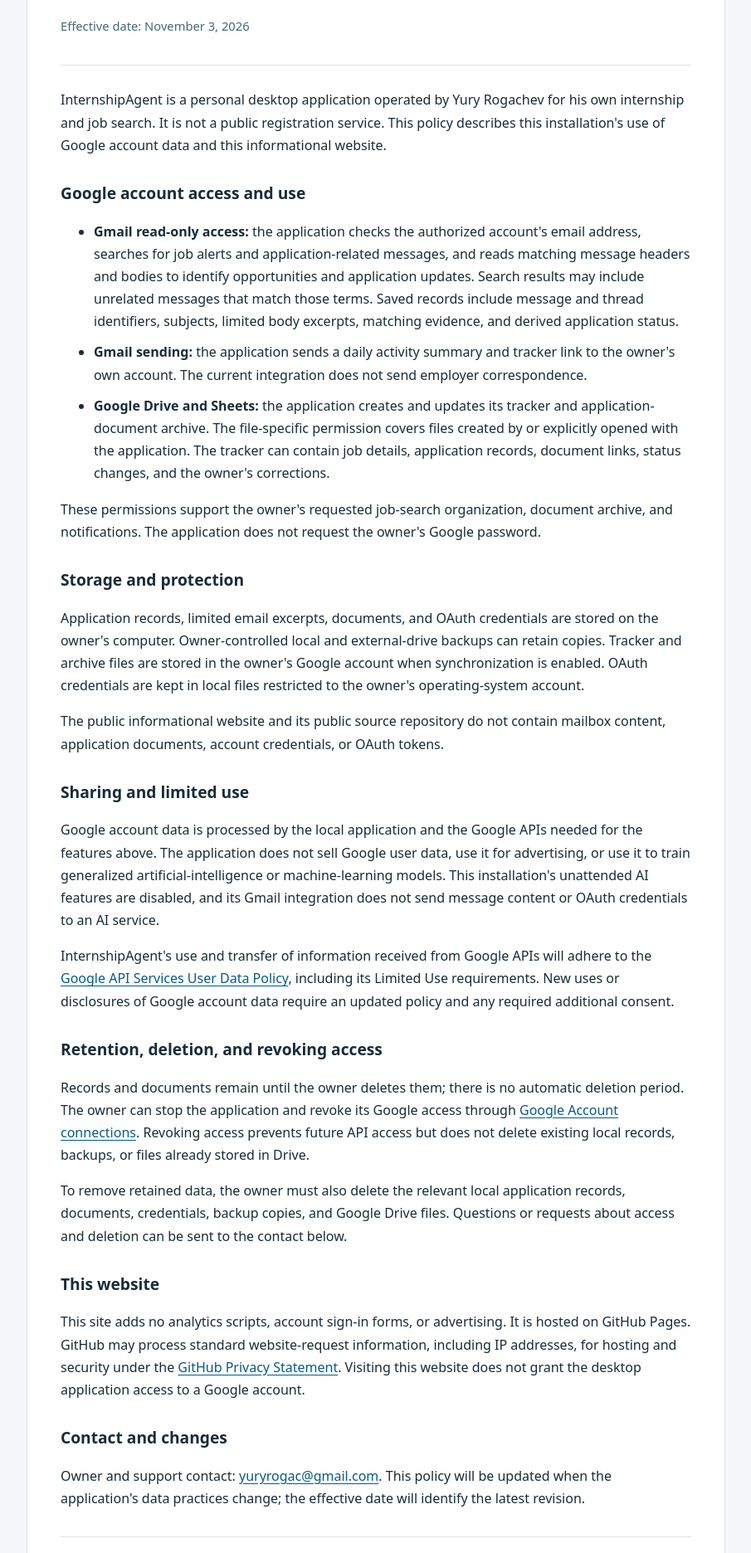
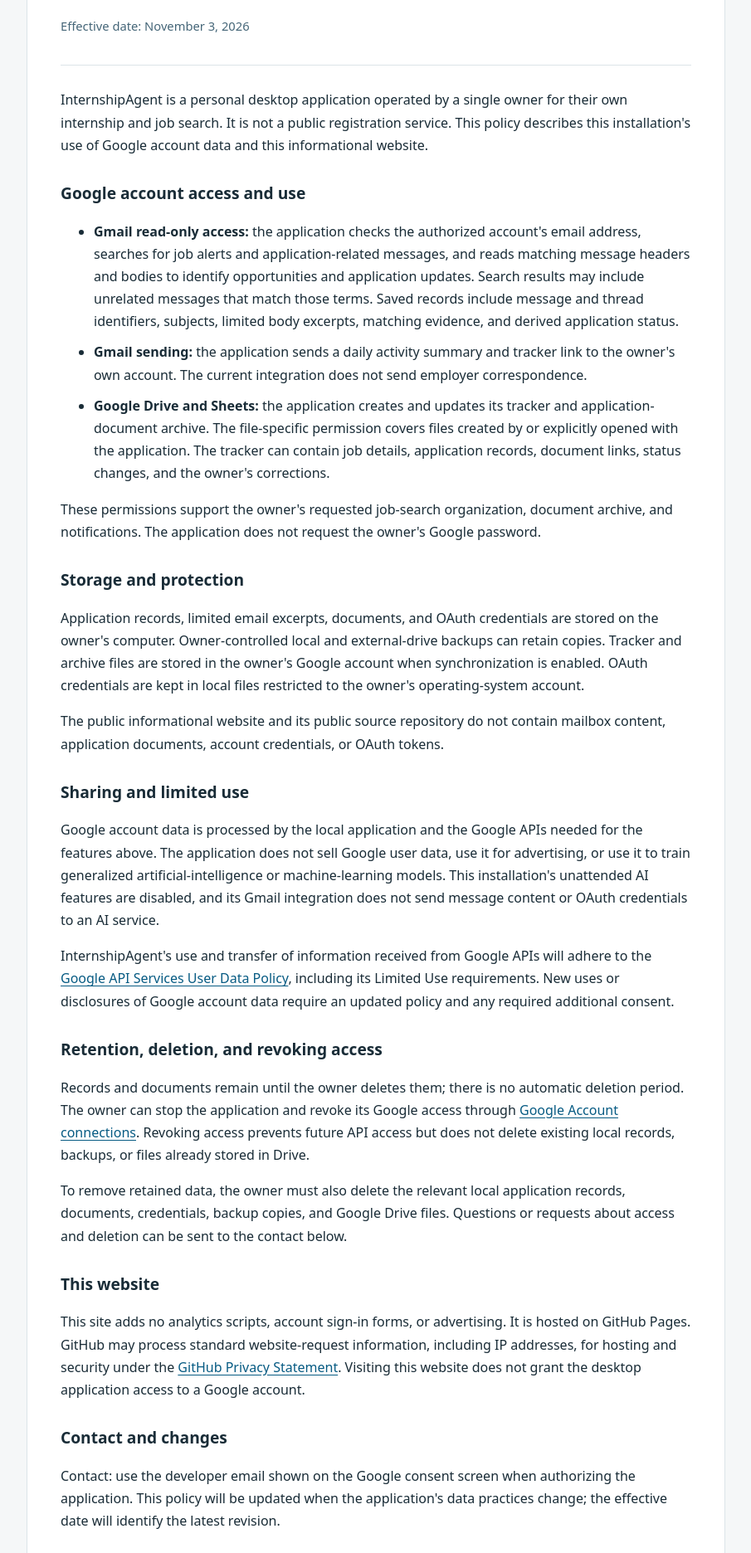
Before and after one commit to yrogachev/yrogachev.github.io, a plain HTML site: page privacy.html in a window 1280 px wide. Shown: the part 203-2075 px from the top of the page at 83% size, without its empty margins (187-1092 px from the left). Drawn offline with Linux system fonts and the light colour scheme.

Commit message:
Update privacy.html

```diff
--- a/privacy.html
+++ b/privacy.html
@@ -2,6 +2,7 @@
 <html lang="en">
 <head>
   <meta charset="utf-8">
+  <meta name="robots" content="noindex, nofollow, noarchive">
   <meta name="viewport" content="width=device-width, initial-scale=1">
   <meta name="description" content="How the personal InternshipAgent application accesses, uses, stores, and deletes Google account data.">
   <title>Privacy Policy | InternshipAgent</title>
@@ -12,7 +13,7 @@
 <body>
 <main>
   <header><a href="./">InternshipAgent</a><h1>Privacy Policy</h1><p class="date">Effective date: November 3, 2026</p></header>
-  <p>InternshipAgent is a personal desktop application operated by Yury Rogachev for his own internship and job search. It is not a public registration service. This policy describes this installation's use of Google account data and this informational website.</p>
+  <p>InternshipAgent is a personal desktop application operated by a single owner for their own internship and job search. It is not a public registration service. This policy describes this installation's use of Google account data and this informational website.</p>
   <h2>Google account access and use</h2>
   <ul>
     <li><strong>Gmail read-only access:</strong> the application checks the authorized account's email address, searches for job alerts and application-related messages, and reads matching message headers and bodies to identify opportunities and application updates. Search results may include unrelated messages that match those terms. Saved records include message and thread identifiers, subjects, limited body excerpts, matching evidence, and derived application status.</li>
@@ -32,7 +33,7 @@
   <h2>This website</h2>
   <p>This site adds no analytics scripts, account sign-in forms, or advertising. It is hosted on GitHub Pages. GitHub may process standard website-request information, including IP addresses, for hosting and security under the <a href="https://docs.github.com/en/site-policy/privacy-policies/github-general-privacy-statement">GitHub Privacy Statement</a>. Visiting this website does not grant the desktop application access to a Google account.</p>
   <h2>Contact and changes</h2>
-  <p>Owner and support contact: <a href="mailto:yuryrogac@gmail.com">yuryrogac@gmail.com</a>. This policy will be updated when the application's data practices change; the effective date will identify the latest revision.</p>
+  <p>Contact: use the developer email shown on the Google consent screen when authorizing the application. This policy will be updated when the application's data practices change; the effective date will identify the latest revision.</p>
   <footer><a href="./">Back to InternshipAgent</a></footer>
 </main>
 </body>
```
